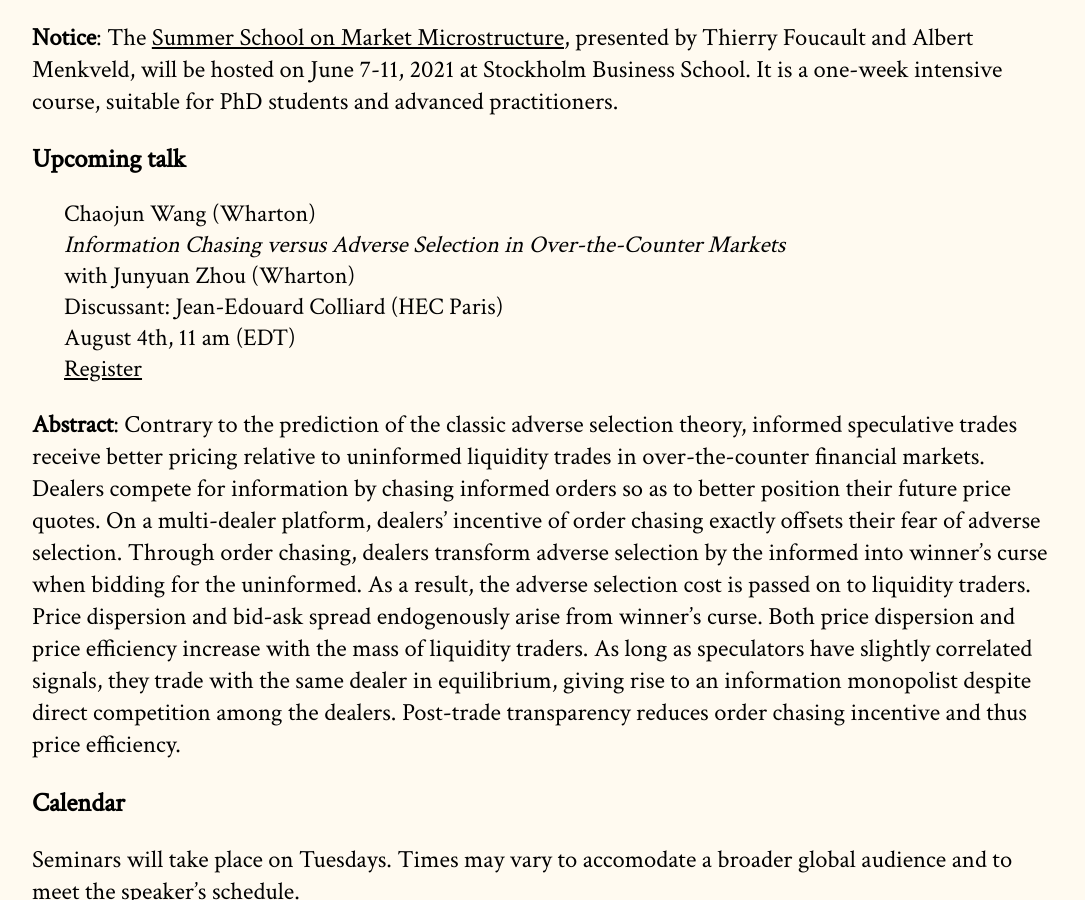
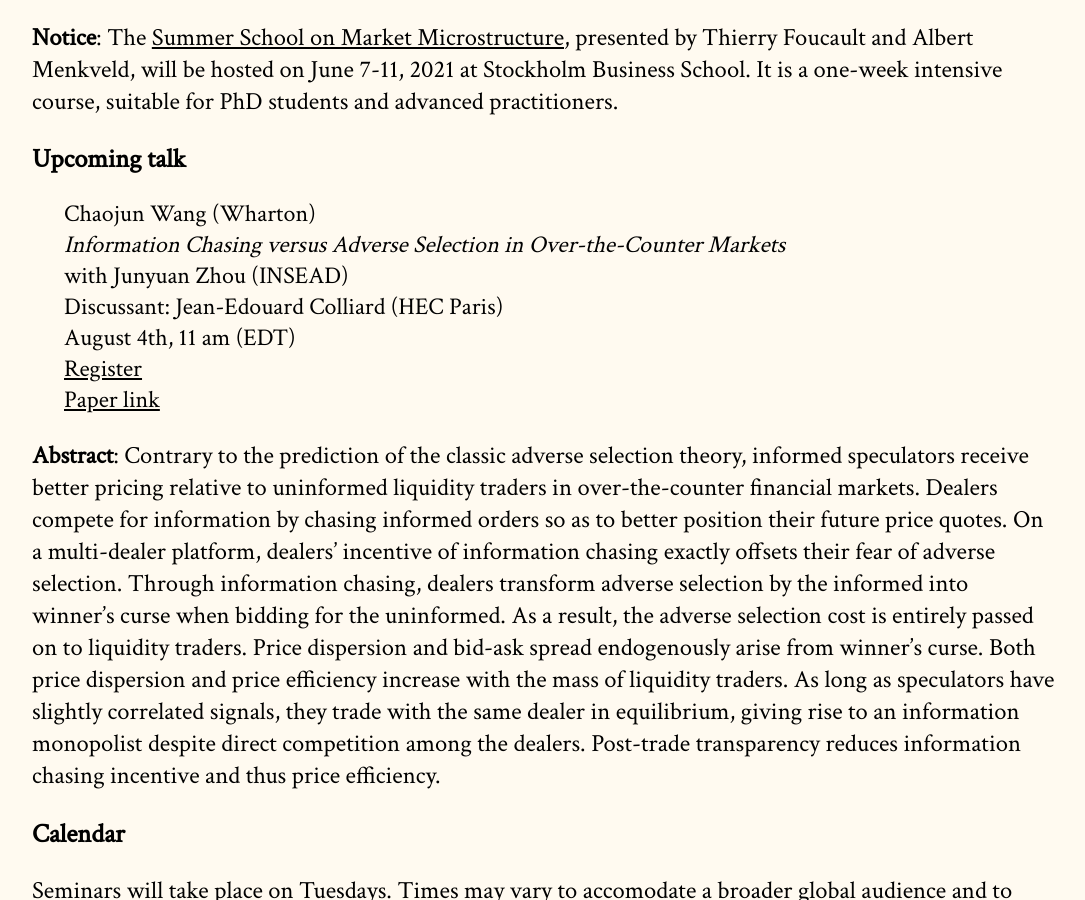
Before and after one commit to cpfiffer/microstructure.exchange, a Jekyll site: the page built from index.md, in a window 1280 px wide and 900 px high, scrolled down 528 px. Shown: the whole window, without its empty margins (96-1181 px from the left). Built offline with Jekyll 4.4.1, drawn with Linux system fonts in a browser that asks for light colours; some web fonts are replaced.

Commit message:
Update info

```diff
--- a/_config.yml
+++ b/_config.yml
@@ -13,10 +13,10 @@ github:
 speaker-info:
   speaker-name: Chaojun Wang (Wharton)
   speaker-paper: "Information Chasing versus Adverse Selection in Over-the-Counter Markets"
-  coauthors: "Junyuan Zhou (Wharton)"
+  coauthors: "Junyuan Zhou (INSEAD)"
   speaker-date: August 4th, 11 am (EDT)
   discussant: "Jean-Edouard Colliard (HEC Paris)"
-  # paper-link: https://papers.ssrn.com/sol3/papers.cfm?abstract_id=3350519
+  paper-link: http://ssrn.com/abstract=3662566
   webinar-link: https://utoronto.zoom.us/webinar/register/WN_JC7UUCQ_QdKK9NuqECsq2Q
   # slides-link: /slides/Slides_MicrEx_AI.pdf
 
--- a/index.md
+++ b/index.md
@@ -22,7 +22,7 @@ The [Microstructure Online Seminars Asia Pacific](https://sites.google.com/site/
 
 {% include upcoming-speaker.html %}
 
-**Abstract**: Contrary to the prediction of the classic adverse selection theory, informed speculative trades receive better pricing relative to uninformed liquidity trades in over-the-counter financial markets. Dealers compete for information by chasing informed orders so as to better position their future price quotes. On a multi-dealer platform, dealers’ incentive of order chasing exactly offsets their fear of adverse selection. Through order chasing, dealers transform adverse selection by the informed into winner’s curse when bidding for the uninformed. As a result, the adverse selection cost is passed on to liquidity traders. Price dispersion and bid-ask spread endogenously arise from winner’s curse. Both price dispersion and price efficiency increase with the mass of liquidity traders. As long as speculators have slightly correlated signals, they trade with the same dealer in equilibrium, giving rise to an information monopolist despite direct competition among the dealers. Post-trade transparency reduces order chasing incentive and thus price efficiency.
+**Abstract**: Contrary to the prediction of the classic adverse selection theory, informed speculators receive better pricing relative to uninformed liquidity traders in over-the-counter financial markets. Dealers compete for information by chasing informed orders so as to better position their future price quotes. On a multi-dealer platform, dealers' incentive of information chasing exactly offsets their fear of adverse selection. Through information chasing, dealers transform adverse selection by the informed into winner's curse when bidding for the uninformed. As a result, the adverse selection cost is entirely passed on to liquidity traders. Price dispersion and bid-ask spread endogenously arise from winner's curse. Both price dispersion and price efficiency increase with the mass of liquidity traders. As long as speculators have slightly correlated signals, they trade with the same dealer in equilibrium, giving rise to an information monopolist despite direct competition among the dealers. Post-trade transparency reduces information chasing incentive and thus price efficiency.
 
 ## Calendar
 
```
